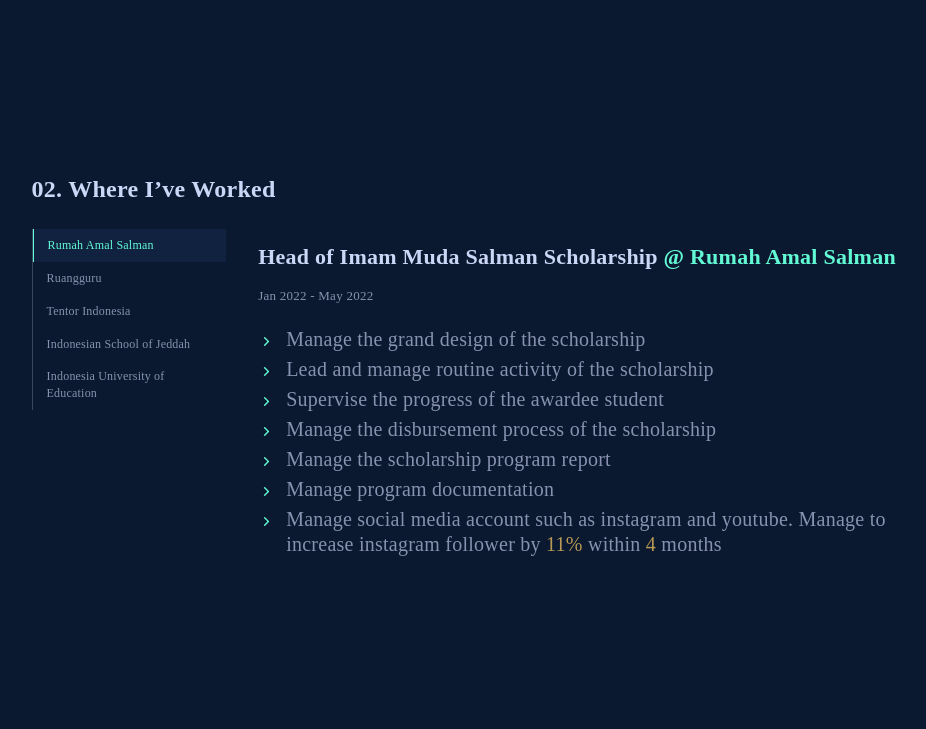
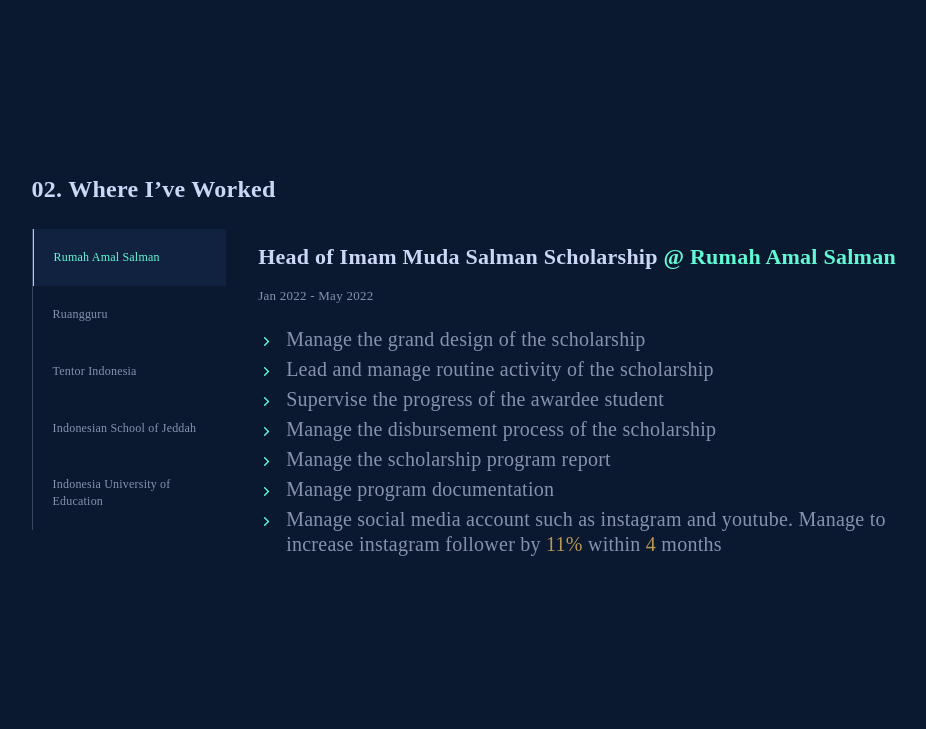
Before and after one commit to muhammadabidd/portfolio, a PHP site: page / in a window 1280 px wide; the page is wider, and only the part inside the window is pictured. Shown: the part 1316-2045 px from the top of that part, without its empty margins (122-1048 px from the left). Run offline with PHP 8.4, Linux system fonts and the light colour scheme.

Commit message:
Update 02experience.css

```diff
--- a/style/02experience.css
+++ b/style/02experience.css
@@ -16,6 +16,7 @@
         text-align: left;
         transition: 0.3s;
         width: 100%;
+        padding: 20px 20px;
     }
 
     /* Style the tab content */
```
